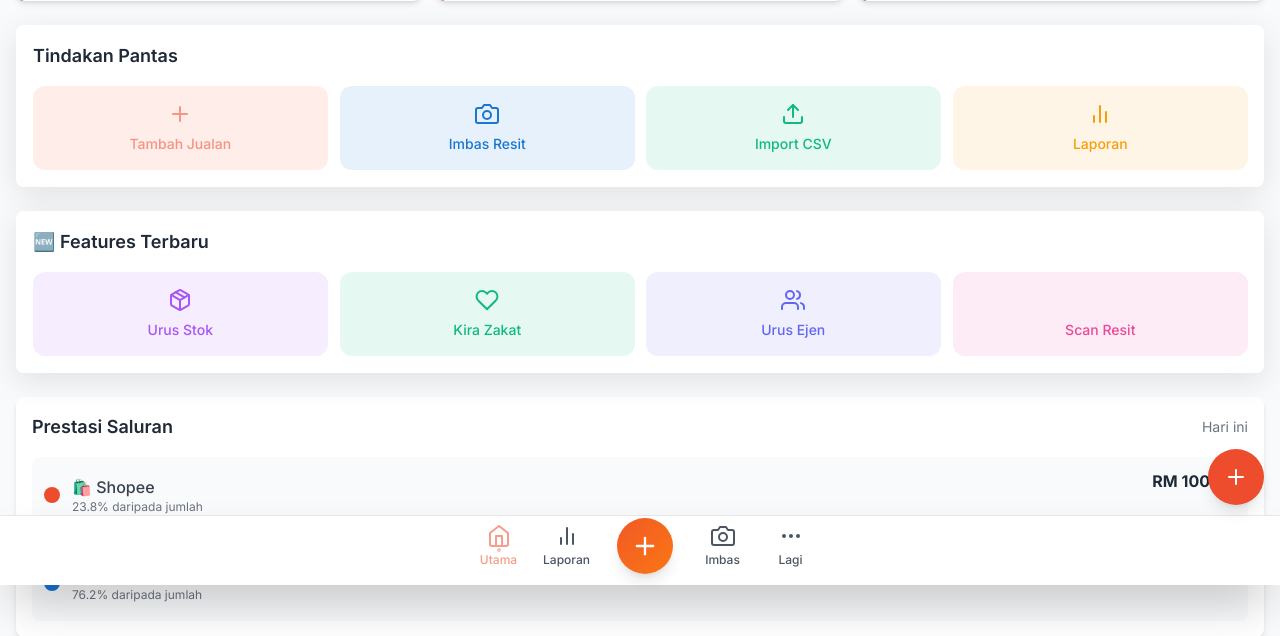
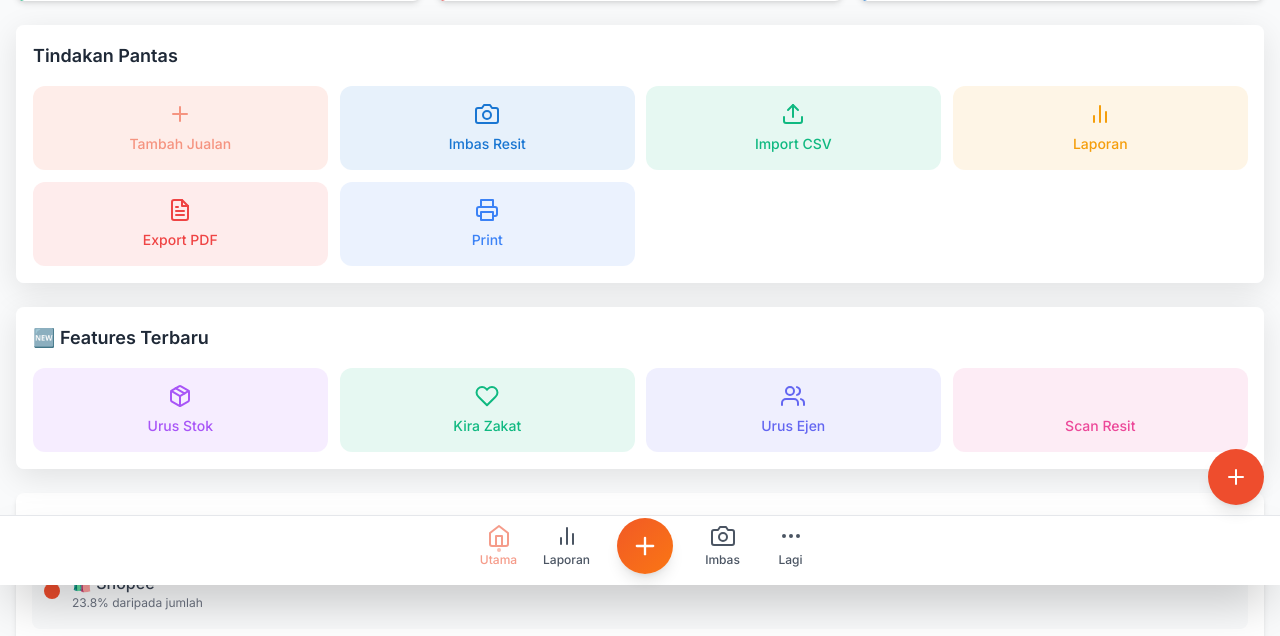
Before and after one commit to bnidigitalhq/pocketbizz-app, a Flask app: page / in a window 1280 px wide. Shown: the part 215-851 px from the top of the page. Run offline with Flask 3, Linux system fonts and the light colour scheme; data comes from the database, SQL or seed files in the repository; some libraries are stand-ins or nearby versions.

Commit message:
Add functionality to download reports as PDFs and print them directly
Implements PDF export via ReportLab and print functionality with new routes and templates.

Replit-Commit-Author: Agent
Replit-Commit-Session-Id: 7e0c3df5-6c53-4216-9578-56fa65cb7ac4
Replit-Commit-Screenshot-Url: https://storage.googleapis.com/screenshot-production-us-central1/c2eb580f-11fb-45fc-8983-cba287311366/1d9a515e-238a-48d2-8dff-3f9ffbcfb8fb.jpg

```diff
--- a/templates/index.html
+++ b/templates/index.html
@@ -97,6 +97,16 @@
             <a href="{{ url_for('reports') }}" class="premium-button ripple flex flex-col items-center p-4 bg-warning-yellow bg-opacity-10 rounded-xl hover:bg-opacity-20 transition-all duration-300">
                 <i data-feather="bar-chart-2" class="w-6 h-6 text-warning-yellow mb-2 nav-icon"></i>
                 <span class="text-sm font-medium text-warning-yellow">Laporan</span>
+            </a>
+
+            <a href="{{ url_for('export_pdf') }}" class="premium-button ripple flex flex-col items-center p-4 bg-red-500 bg-opacity-10 rounded-xl hover:bg-opacity-20 transition-all duration-300">
+                <i data-feather="file-text" class="w-6 h-6 text-red-500 mb-2 nav-icon"></i>
+                <span class="text-sm font-medium text-red-500">Export PDF</span>
+            </a>
+
+            <a href="{{ url_for('print_report') }}" target="_blank" class="premium-button ripple flex flex-col items-center p-4 bg-blue-500 bg-opacity-10 rounded-xl hover:bg-opacity-20 transition-all duration-300">
+                <i data-feather="printer" class="w-6 h-6 text-blue-500 mb-2 nav-icon"></i>
+                <span class="text-sm font-medium text-blue-500">Print</span>
             </a>
         </div>
     </div>
--- a/templates/print_report.html
+++ b/templates/print_report.html
@@ -260,7 +260,7 @@
 
     <!-- Footer -->
     <div class="footer">
-        <p>Laporan dijana pada: {{ datetime.now().strftime('%d/%m/%Y %H:%M') }}</p>
+        <p id="generated-time">Laporan dijana pada: --</p>
         <p>{{ settings.business_name if settings else 'Perniagaan Saya' }} - Sistem Perakaunan SME</p>
     </div>
 
--- a/views.py
+++ b/views.py
@@ -244,7 +244,9 @@ def reports():
                          monthly_profit=monthly_profit,
                          channel_income=channel_income,
                          expense_categories=expense_categories,
-                         current_month=now.strftime('%B %Y'))
+                         current_month=now.strftime('%B %Y'),
+                         current_month_num=now.month,
+                         current_year=now.year)
 
 @app.route('/export_csv')
 def export_csv():
```
Also changed, not shown: replit.md (+1 -0 lines).
